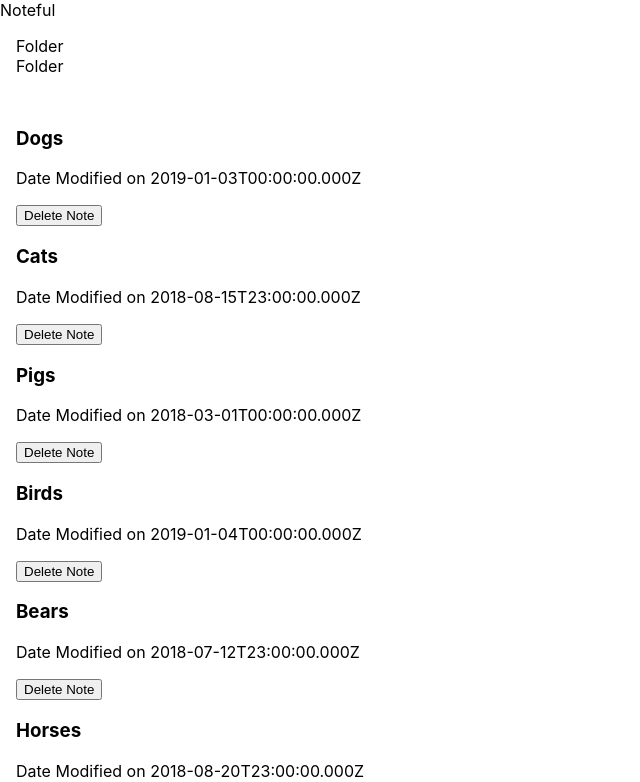
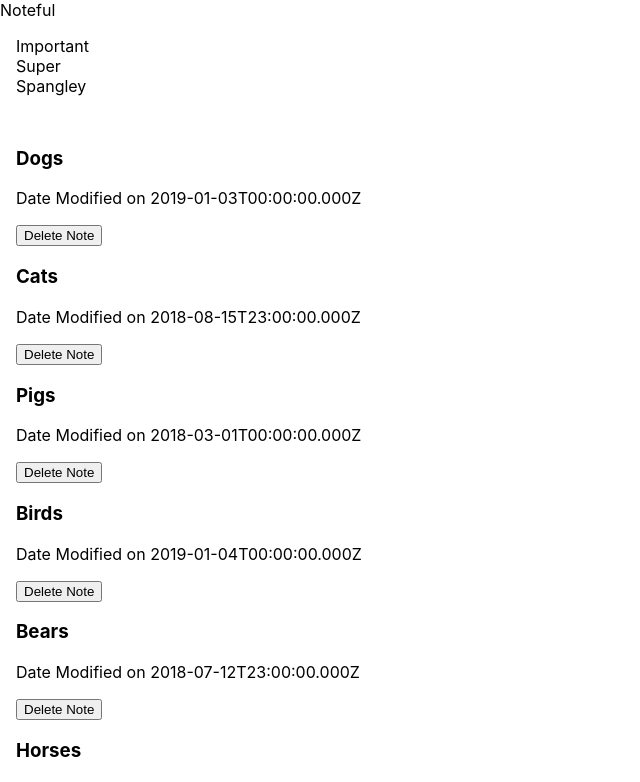
Before and after one commit to shebamathew/noteful, a React (Create React App) app: page /foo in a window 1280 px wide. Shown: the top 782 px of the page, without its empty margins (0-640 px from the left). Built offline with nearby package versions, Linux system fonts and the light colour scheme.

Commit message:
wired up folders

```diff
--- a/src/Folder/Folder.js
+++ b/src/Folder/Folder.js
@@ -1,13 +1,13 @@
 import React from 'react';
 
-class Folder extends React.Component {
-    render () {
+function Folder (props) {
+
         return (
             <div className="folder">
-                Folder
+                {props.title}
             </div>
         )
     }
-}
+
 
 export default Folder;
--- a/src/Sidebar/Sidebar.js
+++ b/src/Sidebar/Sidebar.js
@@ -6,8 +6,12 @@ function Sidebar (props) {
         return (
             <div className="sidebar">
                 {props.children}
-                <Folder />
-                <Folder />
+                {props.folders.map((folder) =>
+                   <Folder
+                        key={folder.id}
+                        title={folder.name}
+                    />
+                )}
             </div>
         )
 }
```
